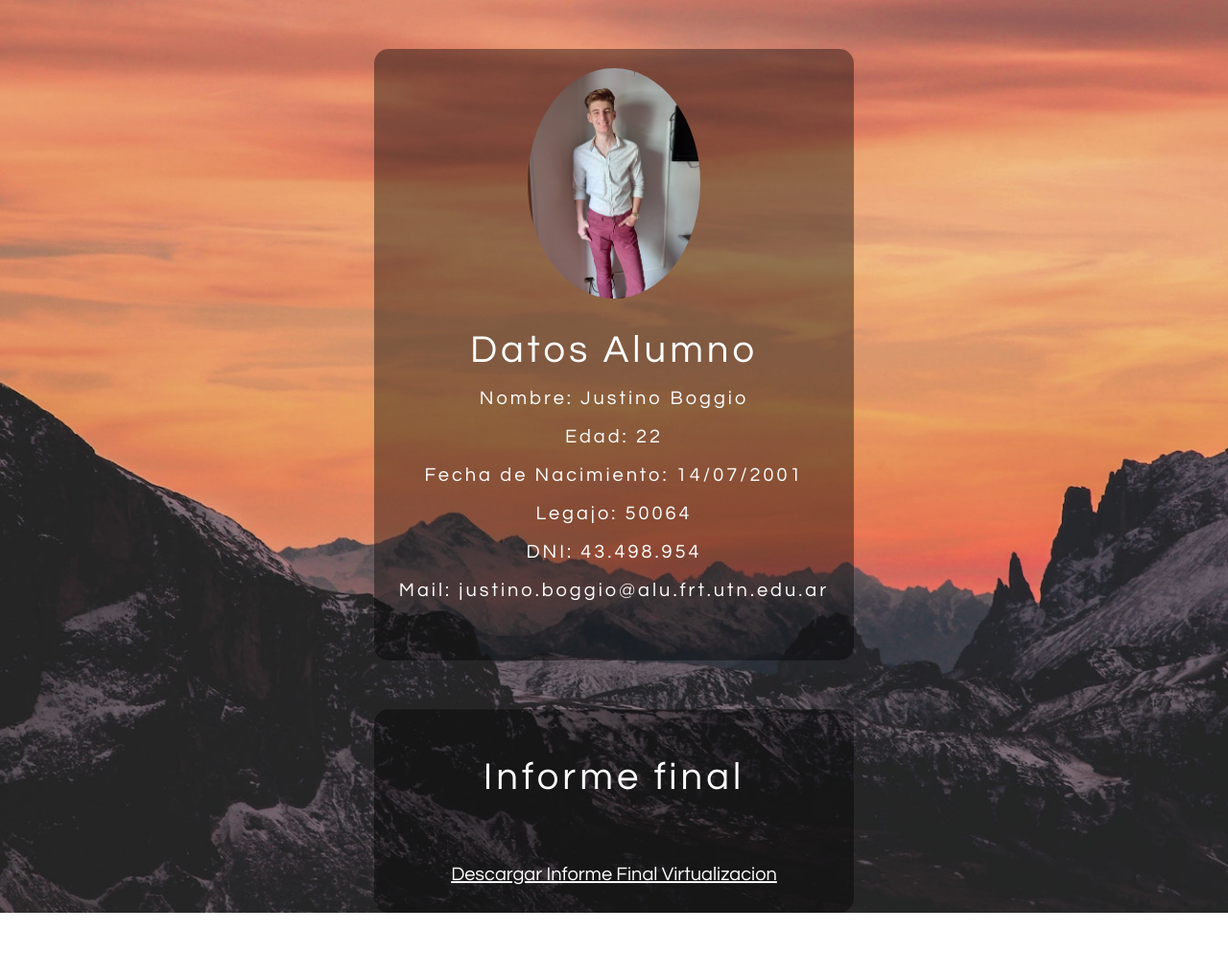
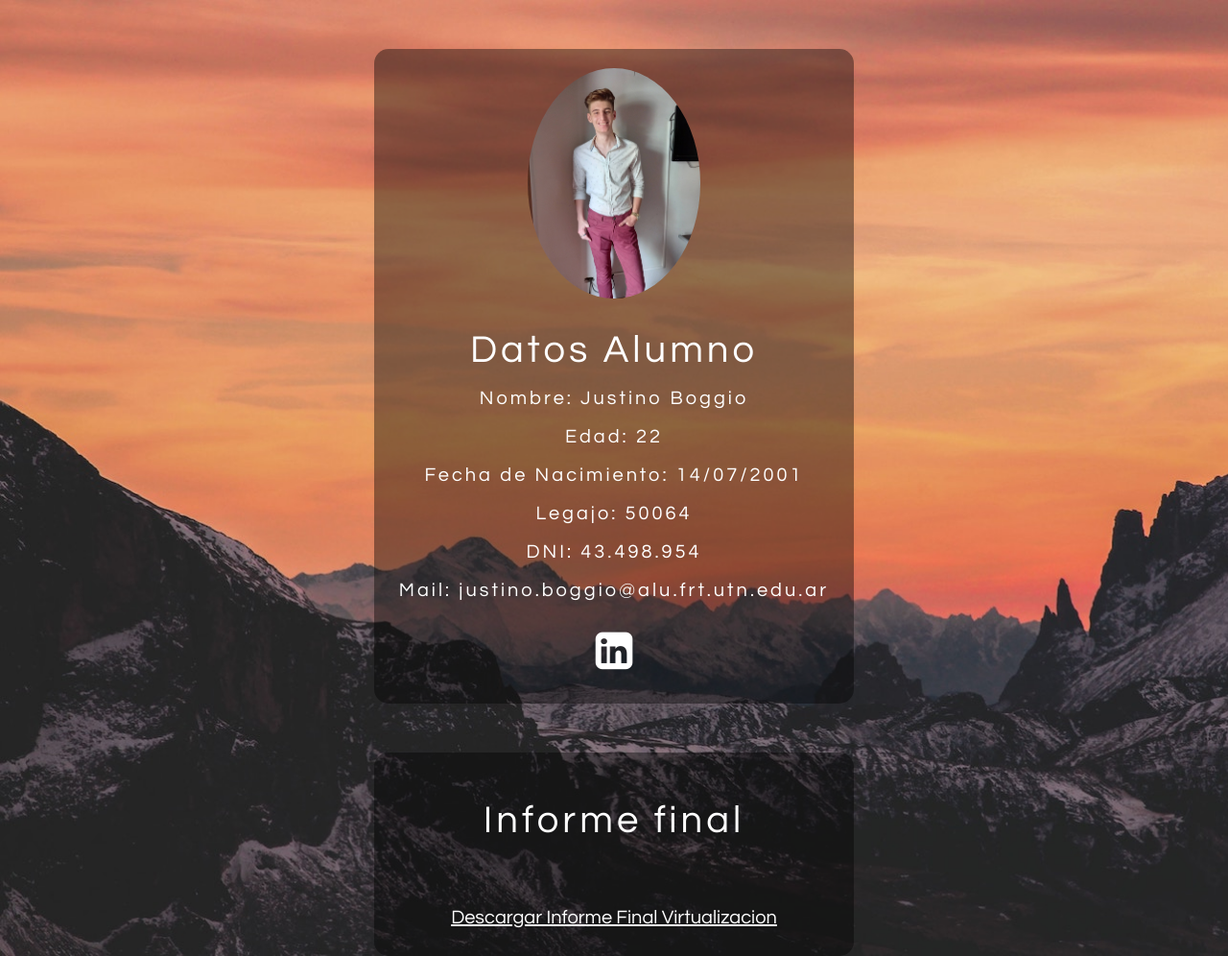
Before and after one commit to JustinoBoggio/virtualizacion2023, a plain HTML site: page index.html in a window 1280 px wide. Shown: the whole page at 96% size. Before the commit the page ends 951 px from the top, so only its background shows below. Drawn offline with Linux system fonts and the light colour scheme.

Commit message:
first informe final

```diff
--- a/index.html
+++ b/index.html
@@ -4,6 +4,7 @@
     <meta charset="UTF-8">
     <meta name="viewport" content="width=device-width, initial-scale=1.8">
     <meta http-equiv="X-UA-Compatible" content="ie=edge">
+    <link rel="stylesheet" href="https://stackpath.bootstrapcdn.com/font-awesome/4.7.0/css/font-awesome.min.css">
     <title>Blog Justino Boggio</title>
     <link rel="stylesheet" href="style.css">
 </head>
@@ -18,7 +19,7 @@
         <h3>DNI: 43.498.954<br></h3>
         <h3>Mail: justino.boggio@alu.frt.utn.edu.ar<br></h3>
         <ul>
-            <li><a href="#"><i class="fa fa-linkedin-square" aria-hidden="true"></i></a></li>
+            <li><a href="https://www.linkedin.com/in/justino-boggio-75a932204/"><i class="fa fa-linkedin-square" aria-hidden="true"></i></a></li>
         </ul>
     </section>
 
```
Also changed, not shown: 1 other file.
